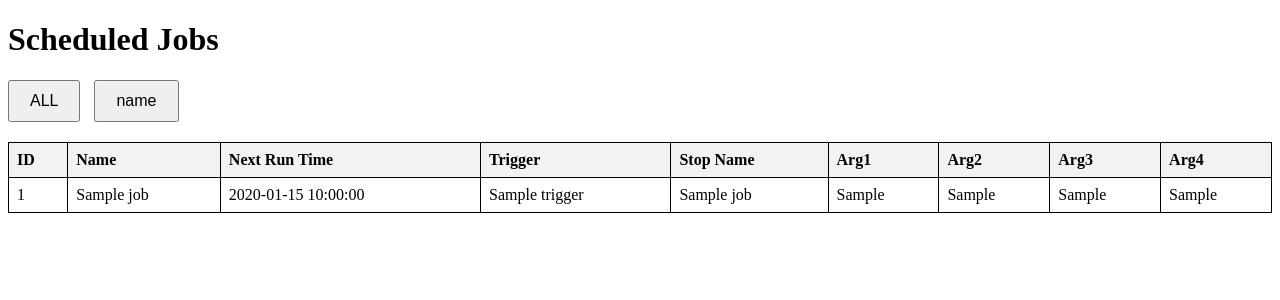
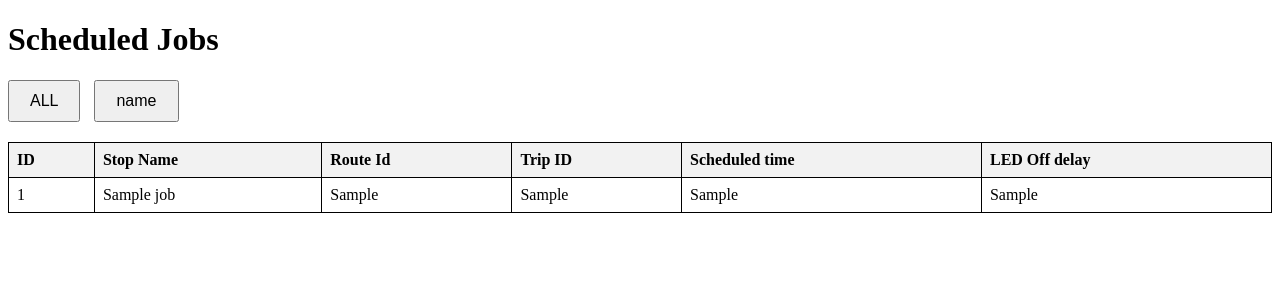
Before and after one commit to denes44/BudapestMetroDisplay, a Flask app: template software/src/BudapestMetroDisplay/templates/schedules.html in a window 1280 px wide. Shown: the top 300 px of the page. Run offline with Flask 3, Linux system fonts and the light colour scheme; the template is opened without the code that fills it: most values are stand-ins (such as "Sample title", 1, 10 or a date in 2020).

Commit message:
Removed redundant columns from the webserver view

```diff
--- a/software/src/BudapestMetroDisplay/templates/schedules.html
+++ b/software/src/BudapestMetroDisplay/templates/schedules.html
@@ -40,21 +40,15 @@
     <table>
         <tr>
             <th>ID</th>
-            <th>Name</th>
-            <th>Next Run Time</th>
-            <th>Trigger</th>
             <th>Stop Name</th>
-            <th>Arg1</th>
-            <th>Arg2</th>
-            <th>Arg3</th>
-            <th>Arg4</th>
+            <th>Route Id</th>
+            <th>Trip ID</th>
+            <th>Scheduled time</th>
+            <th>LED Off delay</th>
         </tr>
         {% for job in jobs %}
         <tr>
             <td>{{ job.id }}</td>
-            <td>{{ job.name }}</td>
-            <td>{{ job.next_run_time }}</td>
-            <td>{{ job.trigger }}</td>
             <td>{{ job.stop_name }}</td>
             <td>{{ job.arg1 }}</td>
             <td>{{ job.arg2 }}</td>
--- a/software/src/BudapestMetroDisplay/webserver.py
+++ b/software/src/BudapestMetroDisplay/webserver.py
@@ -20,9 +20,12 @@
 #  ARISING FROM, OUT OF OR IN CONNECTION WITH THE SOFTWARE OR THE USE OR
 #  OTHER DEALINGS IN THE SOFTWARE.
 
+import logging
 import threading
 
 from flask import Flask, render_template
+
+logger = logging.getLogger(__name__)
 
 app = Flask(__name__)
 stop_names = {
@@ -179,10 +182,6 @@ def get_schedules(route_id):
         if route_id is None or job.args[1] == route_id:
             job_info = {
                 'id': job.id,
-                'name': job.name,
-                'next_run_time':
-                    job.next_run_time.isoformat() if job.next_run_time else None,
-                'trigger': str(job.trigger),
                 'stop_name': stop_names.get(job.args[0], 'Unknown'),
                 'arg1': job.args[1],
                 'arg2': job.args[2],
```
